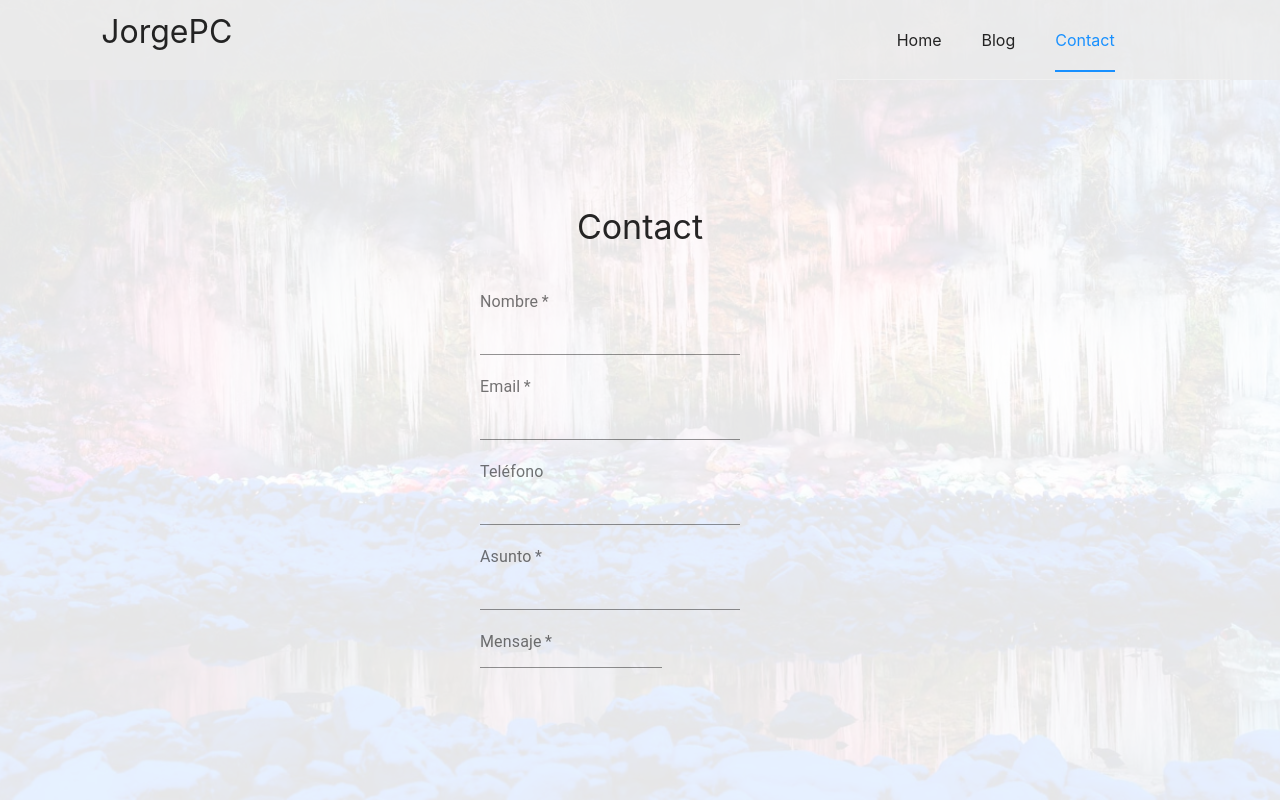
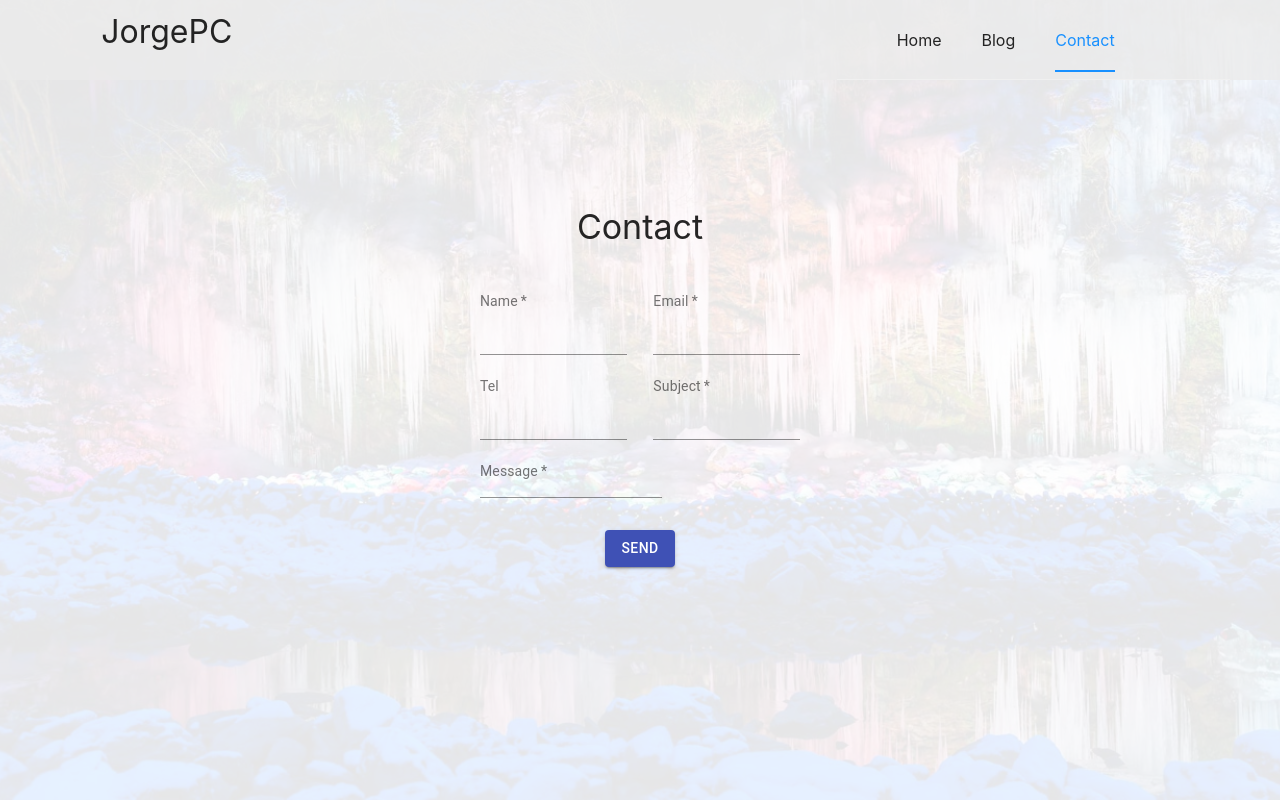
Before and after one commit to jpcuentas123/portfolio, a React (Create React App) app: page /contact in a window 1280 px wide. Shown: the top 800 px of the page. Built offline with nearby package versions, Linux system fonts and the light colour scheme.

Commit message:
feat: use Formik and yup for validations

```diff
--- a/package.json
+++ b/package.json
@@ -6,6 +6,8 @@
     "@material-ui/core": "^4.12.3",
     "@material-ui/icons": "^4.11.2",
     "antd": "^4.16.9",
+    "formik": "^2.2.9",
+    "i18next": "^21.6.16",
     "immer": "^9.0.12",
     "nth-check": "^2.0.1",
     "react": "^18.0.0",
@@ -16,7 +18,8 @@
     "redux": "^4.0.5",
     "redux-logger": "^3.0.6",
     "styled-components": "^5.2.1",
-    "typescript": "^3.9.7"
+    "typescript": "^3.9.7",
+    "yup": "^0.32.11"
   },
   "scripts": {
     "start": "react-scripts start",
--- a/src/App.js
+++ b/src/App.js
@@ -12,7 +12,7 @@ import store from "./redux/store";
 
 const Home = React.lazy(() => import("./component/Home"));
 const Blog = React.lazy(() => import("./component/Blog"));
-const Contact = React.lazy(() => import("./component/Contact"));
+const Contact = React.lazy(() => import("./component/Contact/View"));
 
 const { Header } = Layout;
 
--- a/src/component/Contact.js
+++ /dev/null
@@ -1,51 +0,0 @@
-import React, { useEffect, useState } from 'react'
-import background from '../assets/img/BackgroundContact.jpg'
-
-import {
-    Row,
-    Col,
-} from 'antd';
-
-import TextField from '@material-ui/core/TextField';
-import { makeStyles } from '@material-ui/core/styles';
-const useStyles = makeStyles((theme) => ({
-    root: {
-      '& > *': {
-        margin: theme.spacing(1),
-        width: '25ch',
-      },
-    },
-  }));
-
-
-const Contact = () => {
-    const classes = useStyles();
-
-    useEffect(() => {
-        document.querySelector("body").style.backgroundImage = `url(${background})`;
-    }, [])
-
-        return (
-            <Row type="flex" align="top" justify="center" className="Contact Home-row">
-                <Col span={12} className="Contact-header">
-                    <Row type="flex" align="top" justify="center">
-                        <Col md={24}>
-                            <h2>Contact</h2>
-                        </Col>
-                        <Col md={12}>
-                            <form action="" className={classes.root} ></form>
-                            <TextField required id="standard-basic" label="Nombre" />
-                            <TextField required id="standard-basic" label="Email" />
-                            <TextField id="standard-basic" label="Teléfono" />
-                            <TextField required id="standard-basic" label="Asunto" />
-                            <TextField multiline required id="standard-basic" label="Mensaje" />
-
-                        </Col>
-                    </Row>
-                </Col>
-            </Row>
-        );
-
-}
-
-export default Contact
--- /dev/null
+++ b/src/component/Contact/View.js
@@ -0,0 +1,101 @@
+import React, { useEffect } from 'react'
+import background from '../../assets/img/BackgroundContact.jpg'
+
+import {
+    Row,
+    Col,
+    Form,
+    Space,
+} from 'antd';
+
+import validationsSchema from './validationSchema.ts';
+import TextField from '@material-ui/core/TextField';
+import { Formik } from 'formik';
+import { Button } from '@material-ui/core';
+
+
+const initialValues = {
+    name: '',
+    email: '',
+    message: '',
+    subject: '',
+    tel: '',
+}
+
+
+const Contact = () => {
+
+    useEffect(() => {
+        document.querySelector("body").style.backgroundImage = `url(${background})`;
+    }, [])
+
+    const onSubmit = (values) => {
+        console.log(values)
+    }
+
+    return (
+        <Row type="flex" align="top" justify="center" className="Contact Home-row">
+            <Col xs={24} sm={24} md={24} lg={12} className="Contact-header">
+                <Row type="flex" align="top" justify="center" >
+                    <Col span={24}>
+                        <h2>Contact</h2>
+                    </Col>
+                    <Col sm={18} xs={20} md={12}>
+                        <Formik initialValues={initialValues} onSubmit={onSubmit} validationSchema={validationsSchema}>
+                            {({ errors, touched, handleChange, handleBlur }) => (
+                                <Form>
+                                    <Row type="flex" align="top" justify="space-between">
+                                        <Col md={11}>
+                                            <TextField
+                                                onBlur={handleBlur}
+                                                error={errors.name} helperText={errors.name} id='name' name="name" label="Name" required onChange={handleChange} />
+                                        </Col>
+                                        <Col md={11}>
+                                            <TextField onChange={handleChange}
+                                                error={errors.email}
+                                                helperText={errors.email}
+                                                onBlur={handleBlur}
+                                                required id="email" name="email" label="Email" />
+                                        </Col>
+                                        <Col md={11}>
+                                            <TextField onChange={handleChange}
+                                                error={errors.tel}
+                                                helperText={errors.tel}
+                                                onBlur={handleBlur}
+                                                name="tel"
+                                                id="tel" label="Tel" />
+                                        </Col>
+                                        <Col md={11}>
+                                            <TextField onChange={handleChange}
+                                                error={errors.subject}
+                                                helperText={errors.subject}
+                                                onBlur={handleBlur}
+                                                required id="subject" label="Subject" />
+                                        </Col>
+                                        <Col md={24}>
+                                            <TextField onChange={handleChange}
+                                                onBlur={handleBlur}
+                                                multiline id="message" error={errors.message}
+                                                helperText={errors.message} name="message" required label="Message" />
+                                        </Col>
+                                        <Col span={24}>
+                                            <Row type="flex" justify="center" style={{ marginTop: '4vh' }}>
+                                                <Button type="submit" variant="contained" color="primary" >Send</Button>
+                                            </Row>
+                                        </Col>
+                                    </Row>
+                                </Form>
+                            )}
+                        </Formik>
+
+                        <Col></Col>
+
+                    </Col>
+                </Row>
+            </Col>
+        </Row>
+    );
+
+}
+
+export default Contact
--- /dev/null
+++ b/src/component/Contact/validationSchema.ts
@@ -0,0 +1,15 @@
+import { t } from "i18next";
+import { object, string } from "yup";
+
+const validationsSchema = object().shape({
+  name: string().required(t("El nombre es requerido")).nullable(),
+  email: string()
+    .email(t("Formato de correo inválido"))
+    .required(t("El email es requerido"))
+    .nullable(),
+  tel: string().required(t("El teléfono es requerido")).nullable(),
+  message: string().required(t("El mensaje es requerido")),
+  subject: string().required(t("El asunto es requerido")),
+});
+
+export default validationsSchema;
--- a/src/index.js
+++ b/src/index.js
@@ -1,11 +1,11 @@
 import React from 'react';
-import ReactDOM from 'react-dom';
-import {BrowserRouter} from 'react-router-dom';
+import { createRoot } from 'react-dom/client';
+import { BrowserRouter } from 'react-router-dom';
 import 'antd/dist/antd.css';
 import App from './App';
 import * as serviceWorker from './serviceWorker';
 
-ReactDOM.render(<BrowserRouter><App /></BrowserRouter>, document.getElementById('root'));
+createRoot(document.getElementById('root')).render(<BrowserRouter><App /></BrowserRouter>);
 
 // If you want your app to work offline and load faster, you can change
 // unregister() to register() below. Note this comes with some pitfalls.
```
Also changed, not shown: 1 other file (tests, documents, lock files or other folders).
